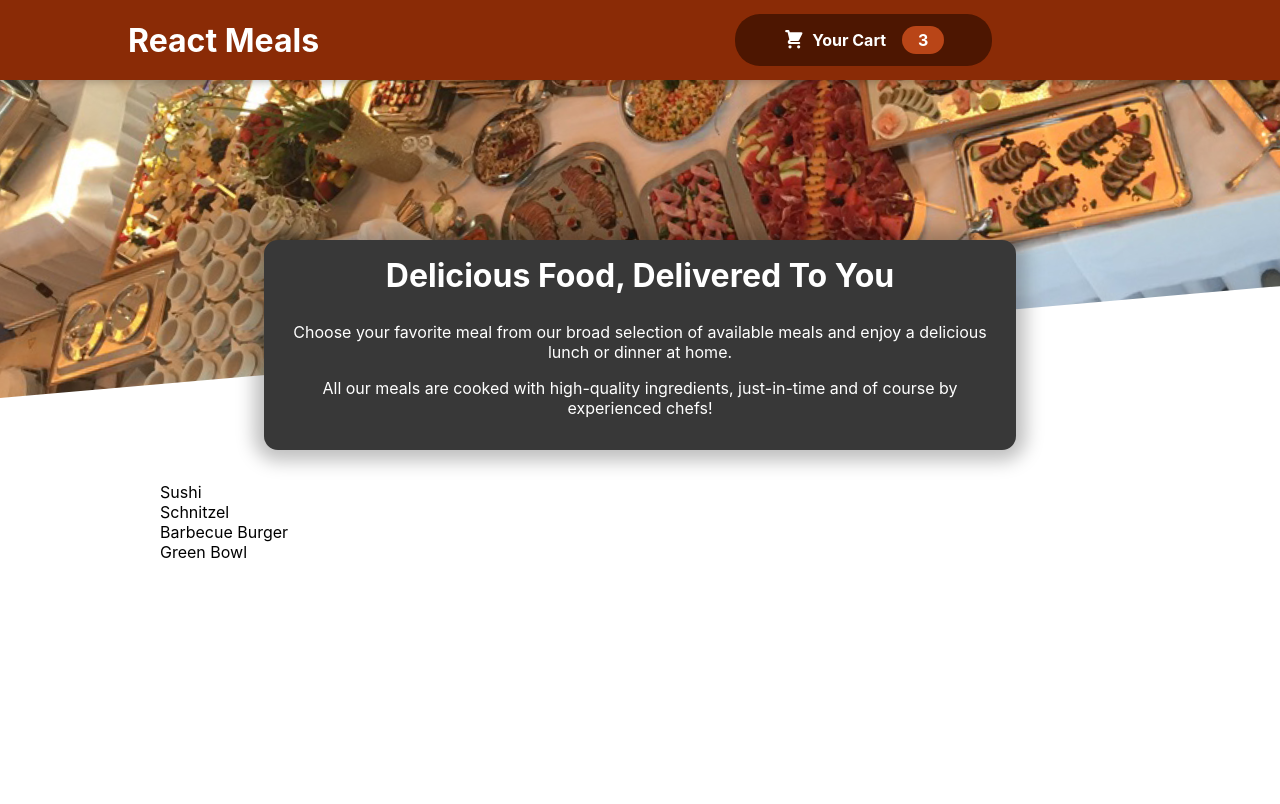
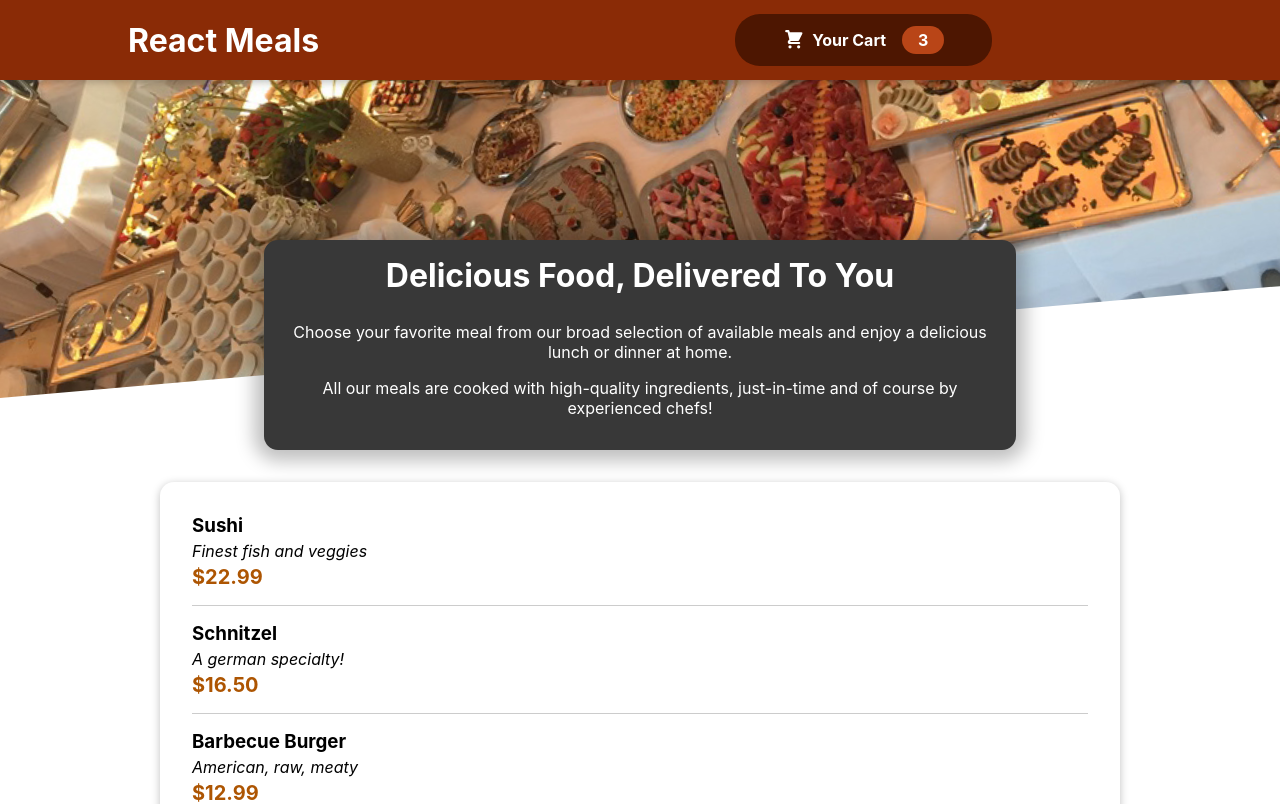
Before and after one commit to janardhan5031/restaurent-app, a React (Create React App) app: page / in a window 1280 px wide. Shown: the top 804 px of the page. Built offline with nearby package versions, Linux system fonts and the light colour scheme.

Commit message:
displaying the all meal items in list

```diff
--- a/src/components/Meals/AvailableMeals.js
+++ b/src/components/Meals/AvailableMeals.js
@@ -1,3 +1,6 @@
+
+import Card from '../UI/Card';
+import MealItem from './MealItem/MealItem';
 
 import classes from './AvailableMeals.module.css'
 
@@ -29,13 +32,21 @@ const DUMMY_MEALS = [
   ];
 const AvailableMeals = () => {
     const mealsList = DUMMY_MEALS.map((meal) => {
-        return <li> { meal.name } </li>
+        return <li>
+            <MealItem key={meal.id}
+                name={meal.name}
+                price={meal.price}
+                description={meal.description}
+            />
+        </li>
     })
 
-    return (<section className={ classes.meals}>
-        <ul>
-            {mealsList}
-        </ul>
+    return (<section className={classes.meals}>
+        <Card>
+            <ul>
+                {mealsList}
+            </ul>
+        </Card>
     </section>)
 }
 
--- /dev/null
+++ b/src/components/Meals/MealItem/MealItem.js
@@ -0,0 +1,18 @@
+
+import classes from './MealItem.module.css';
+
+const MealItem = (props) => {
+    const Price = `$${props.price.toFixed(2)}`;
+    return <li className={classes.meal}>
+        <div >
+            <h3>{props.name}</h3>
+            <div className={ classes.description}>{props.description}</div>
+            <div className={ classes.price}>{ Price}</div>
+        </div>
+        <div>
+
+        </div>
+    </li>
+}
+
+export default MealItem;
--- /dev/null
+++ b/src/components/Meals/MealItem/MealItem.module.css
@@ -0,0 +1,22 @@
+.meal {
+    display: flex;
+    justify-content: space-between;
+    margin: 1rem;
+    padding-bottom: 1rem;
+    border-bottom: 1px solid #ccc;
+  }
+
+  .meal h3 {
+    margin: 0 0 0.25rem 0;
+  }
+
+  .description {
+    font-style: italic;
+  }
+
+  .price {
+    margin-top: 0.25rem;
+    font-weight: bold;
+    color: #ad5502;
+    font-size: 1.25rem;
+  }
--- /dev/null
+++ b/src/components/UI/Card.js
@@ -0,0 +1,10 @@
+
+import classes from './Card.module.css';
+
+const Card = (props) => {
+    return (
+        <div className={ classes.card}>{ props.children}</div>
+    )
+}
+
+export default Card;
--- /dev/null
+++ b/src/components/UI/Card.module.css
@@ -0,0 +1,6 @@
+.card {
+    padding: 1rem;
+    box-shadow: 0 2px 8px rgba(0, 0, 0, 0.25);
+    border-radius: 14px;
+    background-color: white;
+  }
```
